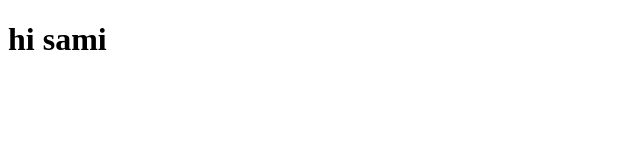
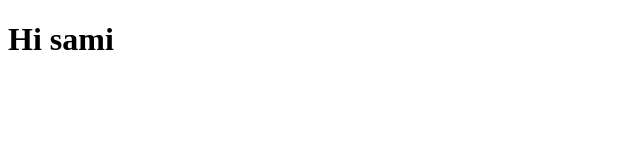
Before and after one commit to BT-IT-solution/sami, a plain HTML site: page index.html in a window 1280 px wide. Shown: the full height of the page, 0-640 px from the left. Drawn offline with Linux system fonts and the light colour scheme.

Commit message:
update the name

```diff
--- a/index.html
+++ b/index.html
@@ -7,6 +7,6 @@
       <title>Hellow sami</title>
 </head>
 <body>
-   <h1> hi sami</h1>
+   <h1> Hi sami</h1>
 </body>
 </html>
```
